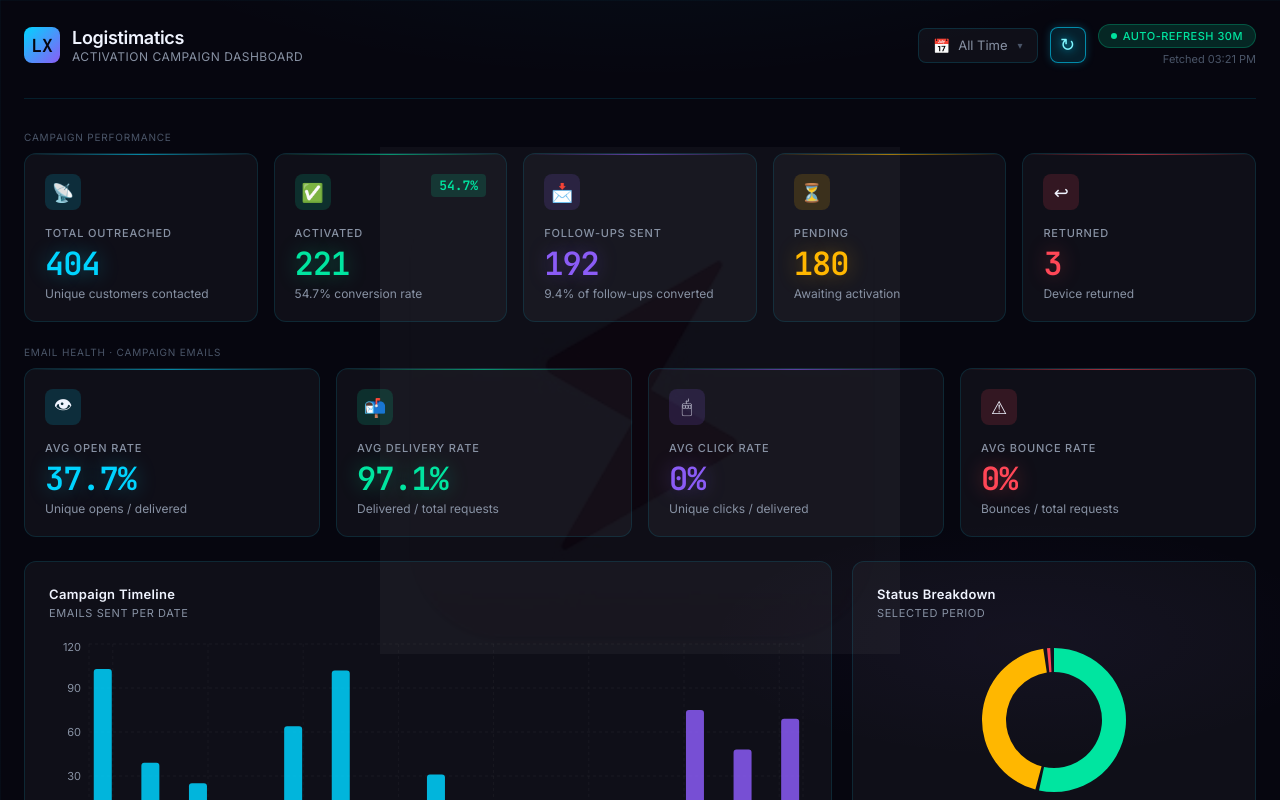
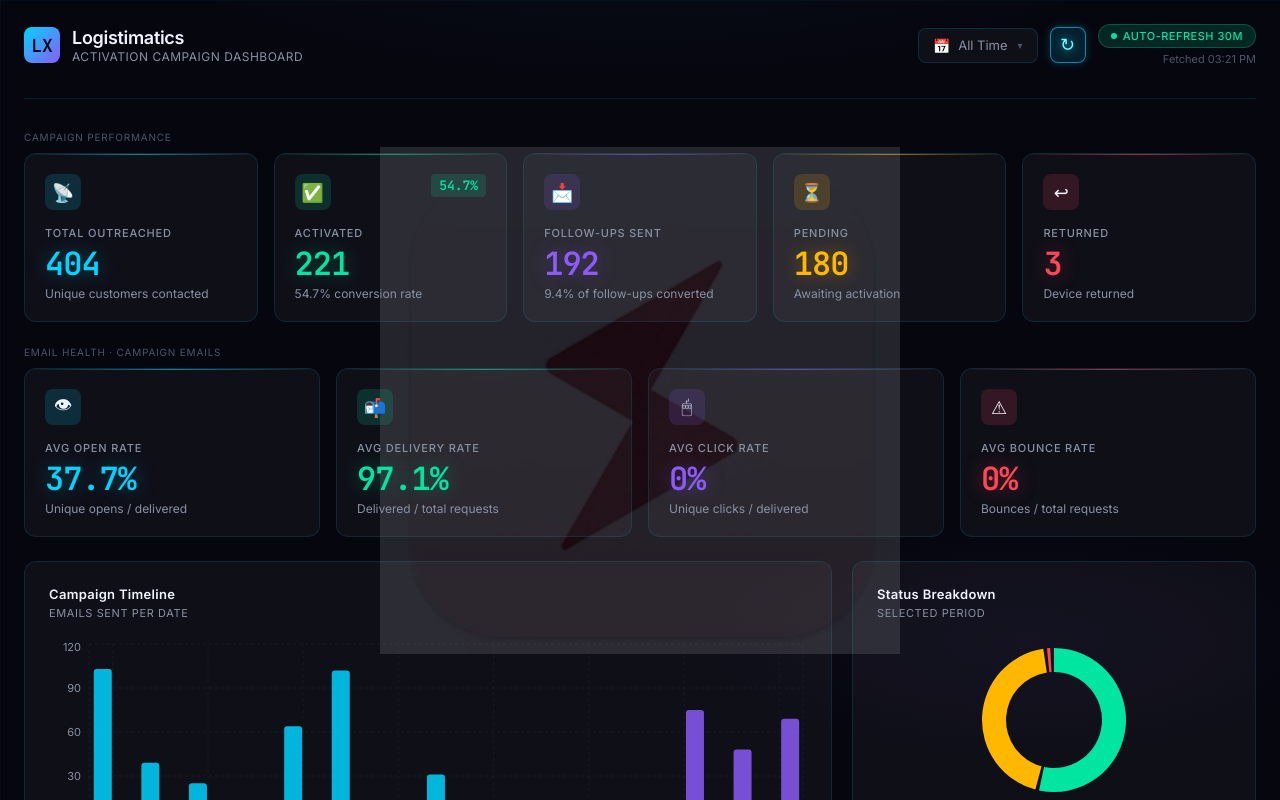
Before and after one commit to kevingarma-star/logistimatics-dashboard, a React (Vite) app: page / in a window 1280 px wide. Shown: the top 800 px of the page. Built offline with nearby package versions, Linux system fonts and the light colour scheme.

Commit message:
Increase logo watermark opacity

```diff
--- a/src/index.css
+++ b/src/index.css
@@ -56,7 +56,7 @@ body::before {
   background-size: contain;
   background-repeat: no-repeat;
   background-position: center;
-  opacity: 0.04;
+  opacity: 0.12;
   pointer-events: none;
   z-index: 0;
 }
```
